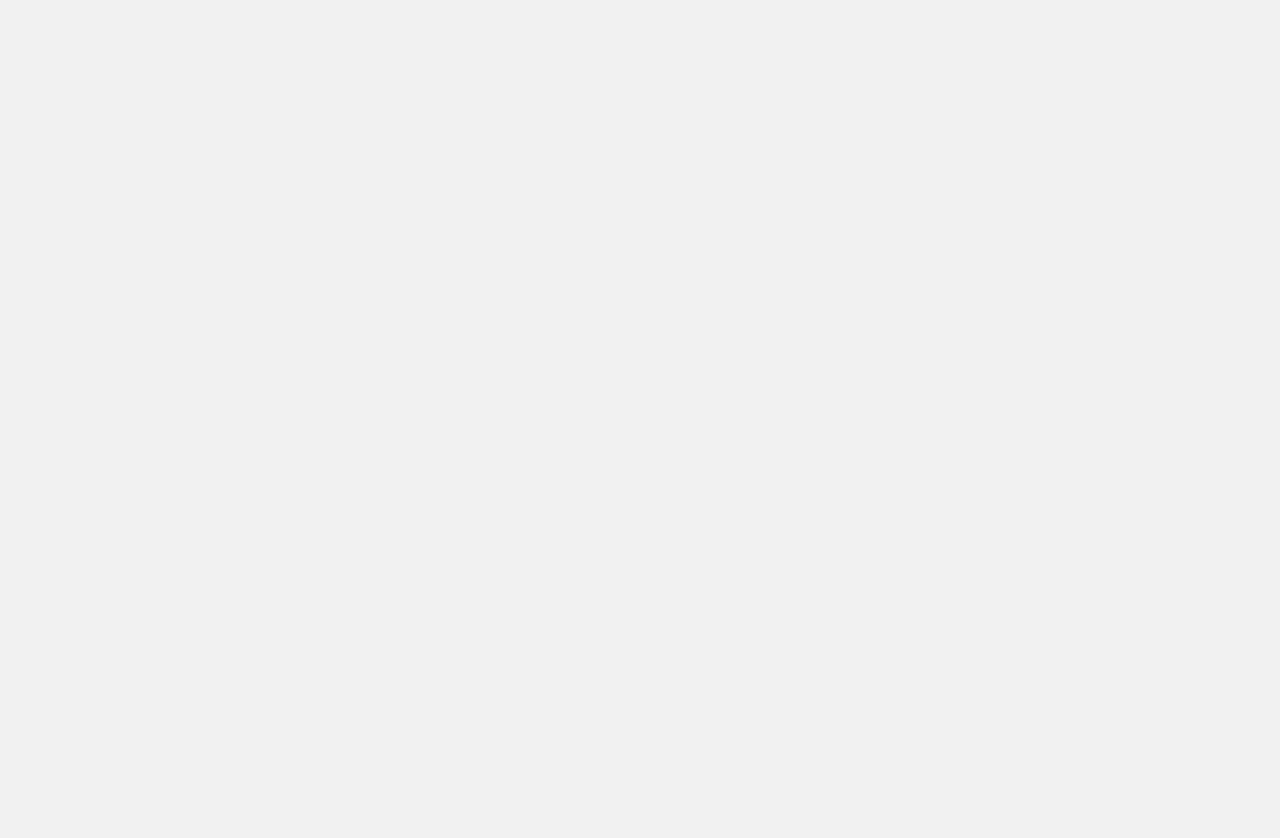
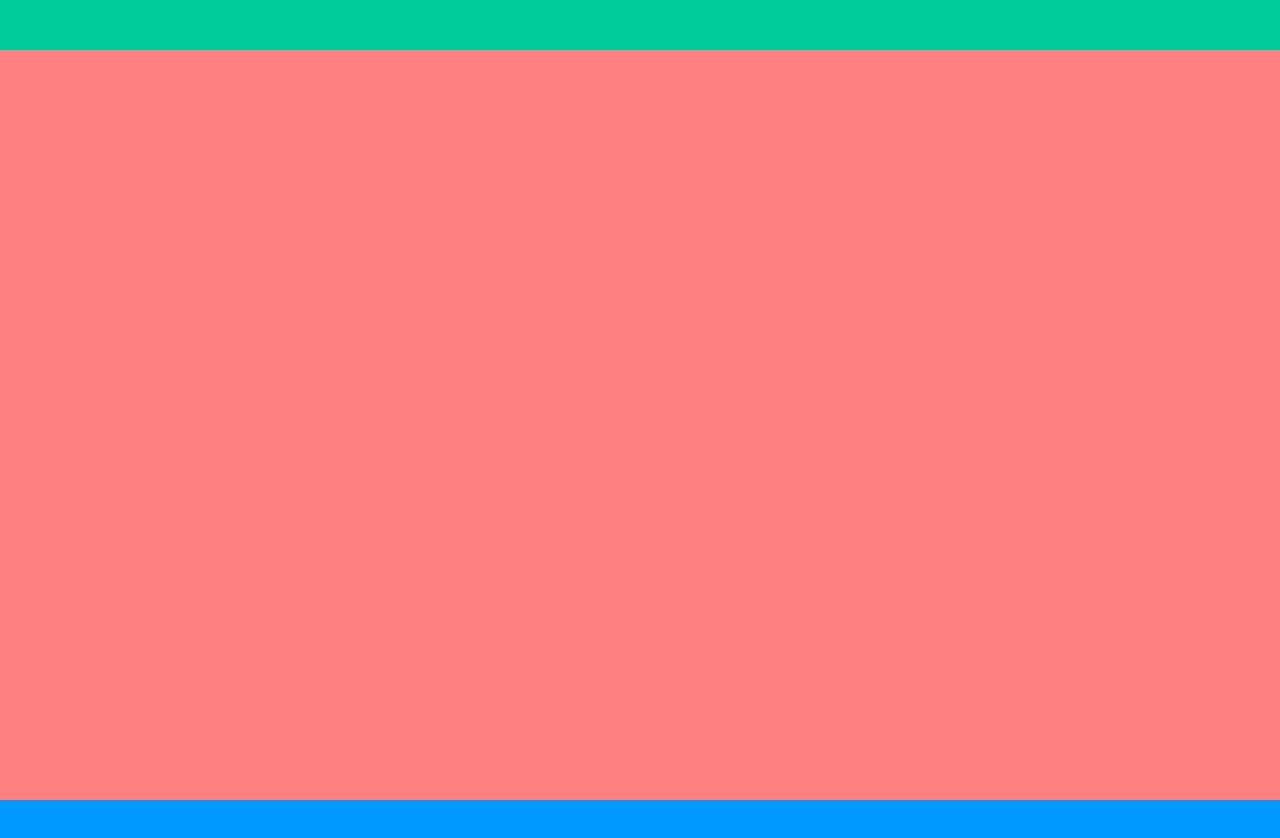
Before and after one commit to leonardomorita/css-grid, a plain HTML site: page index.html in a window 1280 px wide. Before the commit the page ends 800 px from the top, so only its background shows below. Drawn offline with Linux system fonts and the light colour scheme.

Commit message:
01. Definindo o layout base

```diff
--- a/assets/css/style.css
+++ b/assets/css/style.css
@@ -2,13 +2,25 @@
     background: #f1f1f1;
     display: grid;
     font-family: Arial, Helvetica, sans-serif;
+    grid-template-areas:
+        "cabecalho"
+        "conteudo"
+        "rodape";
+    grid-template-columns: auto;
+    grid-template-rows: 50px calc(100vh - 50px) 50px;
 }
 
 .cabecalho {
+    background-color: #00CC99;
+    grid-area: cabecalho;
 }
 
 .conteudo {
+    background-color: #FF8080;
+    grid-area: conteudo;
 }
 
 .rodape {
+    background-color: #0099FF;
+    grid-area: rodape;
 }
```
Also changed, not shown: index.html (line endings or trailing spaces).
